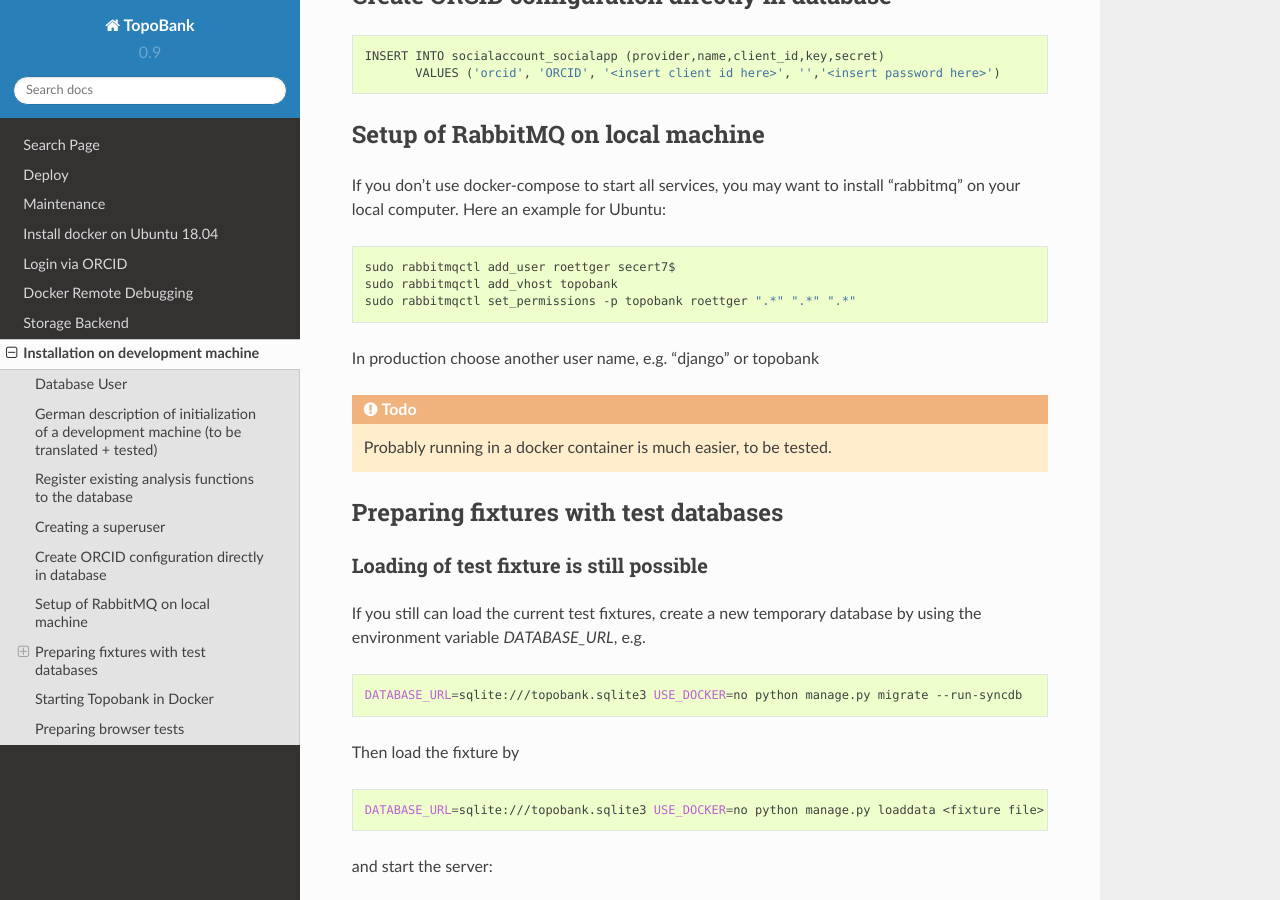
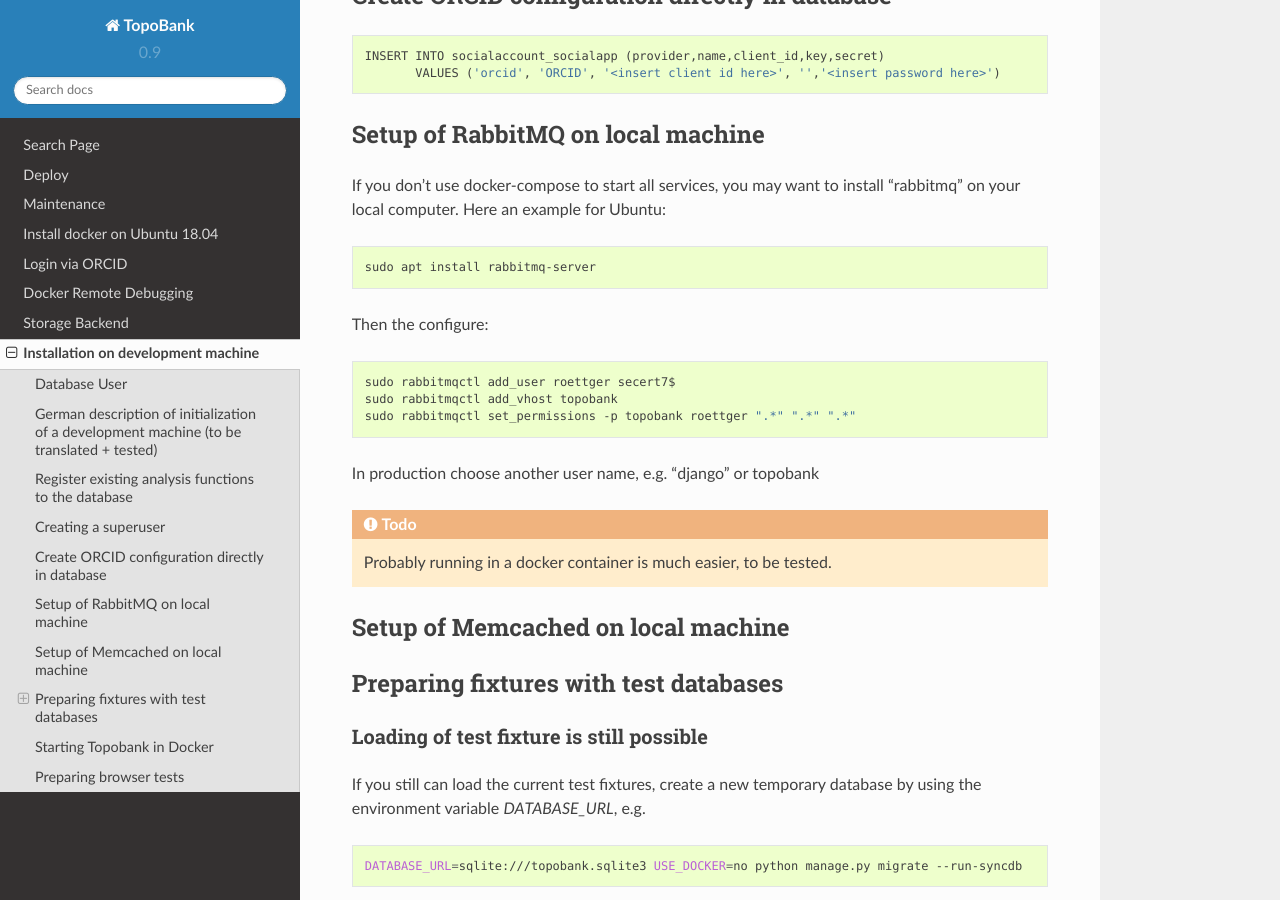
Before and after one commit to ContactEngineering/topobank, a Sphinx documentation site: the page built from docs/install.rst, in a window 1280 px wide and 900 px high, scrolled down 2630 px. Built offline with Sphinx 7.4.7 and the Read the Docs theme 2.0.0, drawn with Linux system fonts in a browser that asks for light colours.

Commit message:
DOC: Add hot to install+configure memcached and rabbitmq for dev.

```diff
--- a/docs/install.rst
+++ b/docs/install.rst
@@ -128,6 +128,12 @@ your local computer. Here an example for Ubuntu:
 
 .. code:: bash
 
+    sudo apt install rabbitmq-server
+
+Then the configure:
+
+.. code:: bash
+
     sudo rabbitmqctl add_user roettger secert7$
     sudo rabbitmqctl add_vhost topobank
     sudo rabbitmqctl set_permissions -p topobank roettger ".*" ".*" ".*"
@@ -135,6 +141,12 @@ your local computer. Here an example for Ubuntu:
 In production choose another user name, e.g. "django" or topobank
 
 .. todo:: Probably running in a docker container is much easier, to be tested.
+
+Setup of Memcached on local machine
+-----------------------------------
+
+
+
 
 Preparing fixtures with test databases
 --------------------------------------
```
